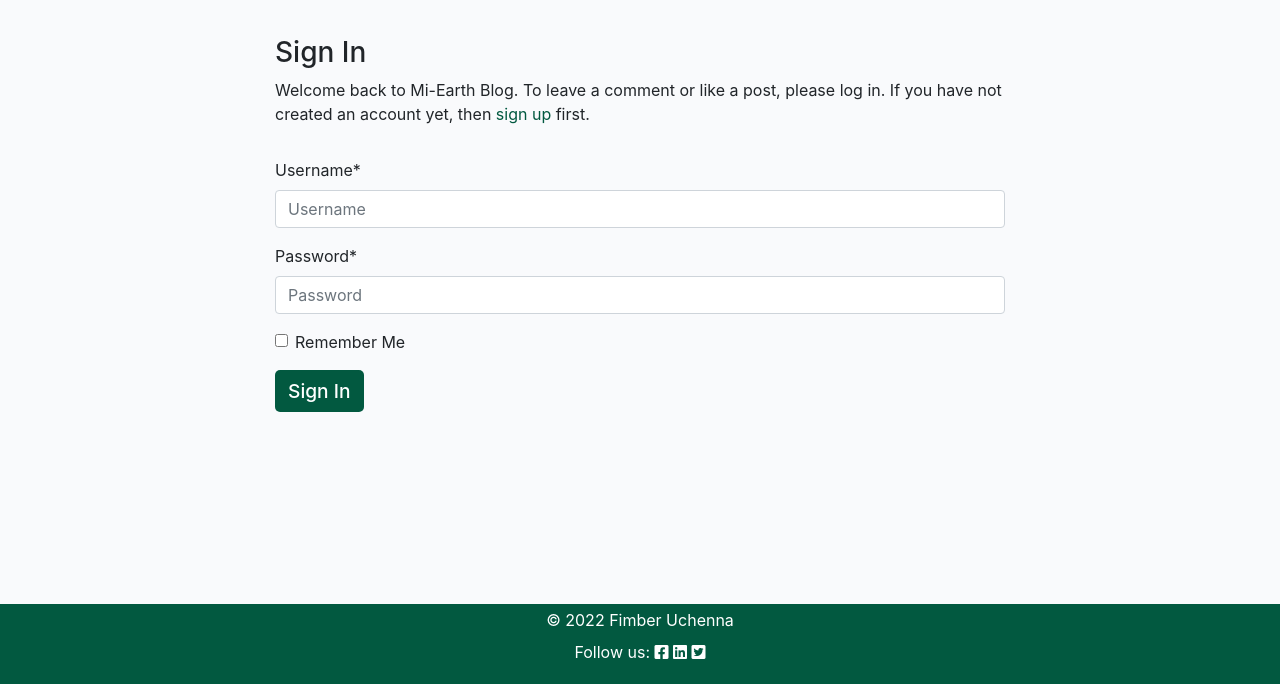
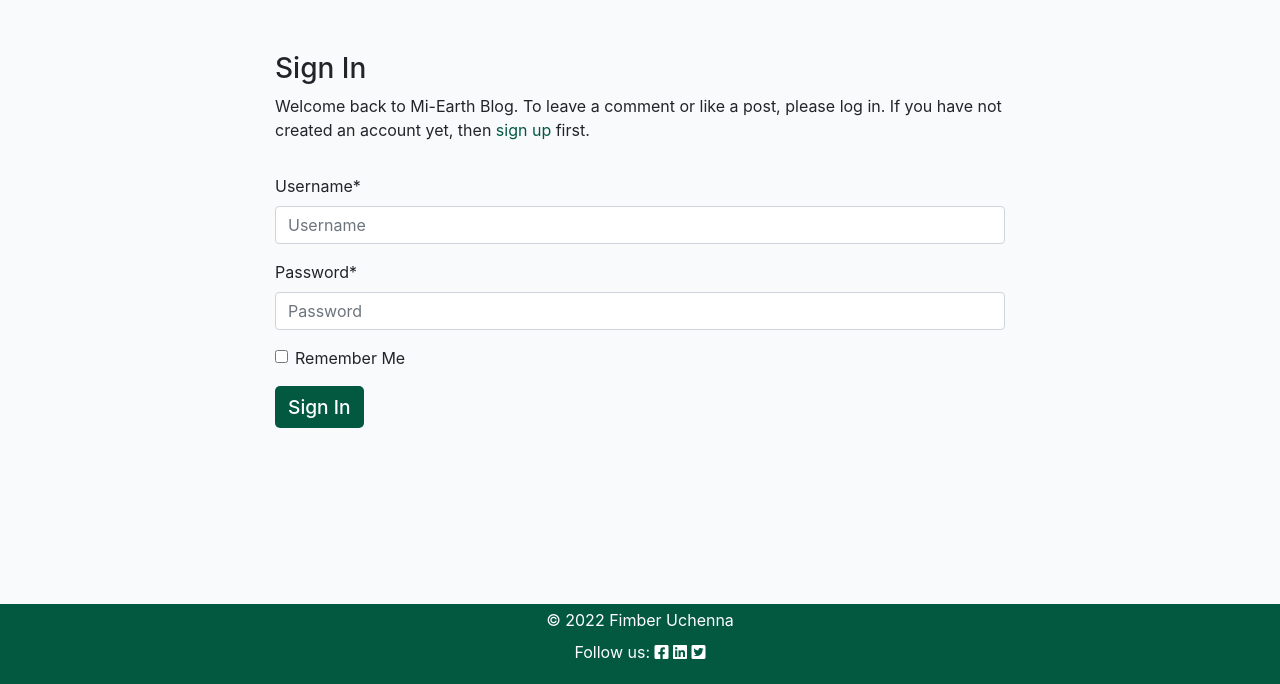
Before and after one commit to uchenna631/mi-earth, a Django app: page /accounts/login/ in a window 1280 px wide. Shown: the part 116-800 px from the top of the page. Run offline with Django 3.2, Linux system fonts and the light colour scheme; some libraries are stand-ins or nearby versions; some web fonts are replaced.

Commit message:
Modify page styling

```diff
--- a/templates/account/login.html
+++ b/templates/account/login.html
@@ -1,23 +1,23 @@
 {% extends "base.html" %}
 {% load crispy_forms_tags %}
-
-<!-- Space the header and the block content -->
-{% block header %}
-<div class="header-spacer mb-2"></div>
-{% endblock %}
 
 {% load i18n %}
 {% load account socialaccount %}
 
 {% block head_title %}{% trans "Sign In" %}{% endblock %}
 
+<!-- Space the header and the block content -->
+{% block header %}
+<div class="header-spacer mb-3 mb-sm-4 mb-md-5"></div>
+{% endblock %}
+
 {% block content %}
 
-<div class="container">
-  <div class="row mt-5">
-    <div class="col-md-8 mt-3 offset-md-2">
+<div class="container mb-5">
+  <div class="row">
+    <div class="col-md-8 mt-md-3 offset-md-2">
 
-      <h3>{% trans "Sign In" %}</h3>
+      <h3 class="pt-md-2 mt-md-2">{% trans "Sign In" %}</h3>
 
       <p>{% blocktrans %}Welcome back to Mi-Earth Blog. To leave a comment or like a post,
          please log in. If you have not created an account yet, then
@@ -34,7 +34,7 @@
         <input type="hidden" name="{{ redirect_field_name }}" value="{{ redirect_field_value }}" />
         {% endif %}
 
-        <button class="btn btn-login right" type="submit">{% trans "Sign In" %}</button>
+        <button class="btn btn-login right mb-5" type="submit">{% trans "Sign In" %}</button>
       </form>
 
     </div>
```
Also changed, not shown: templates/account/signup.html (+6 -6 lines).
